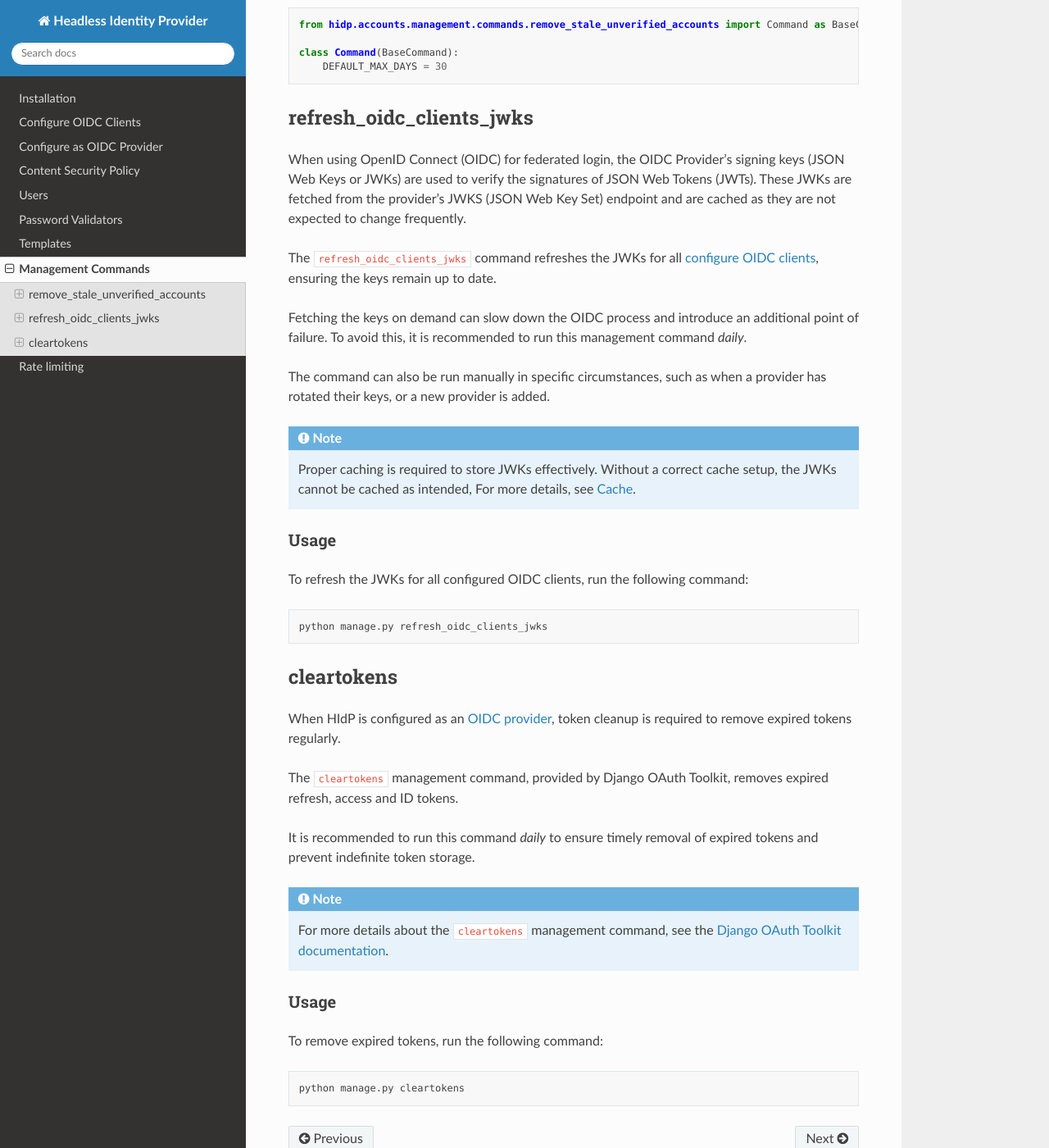
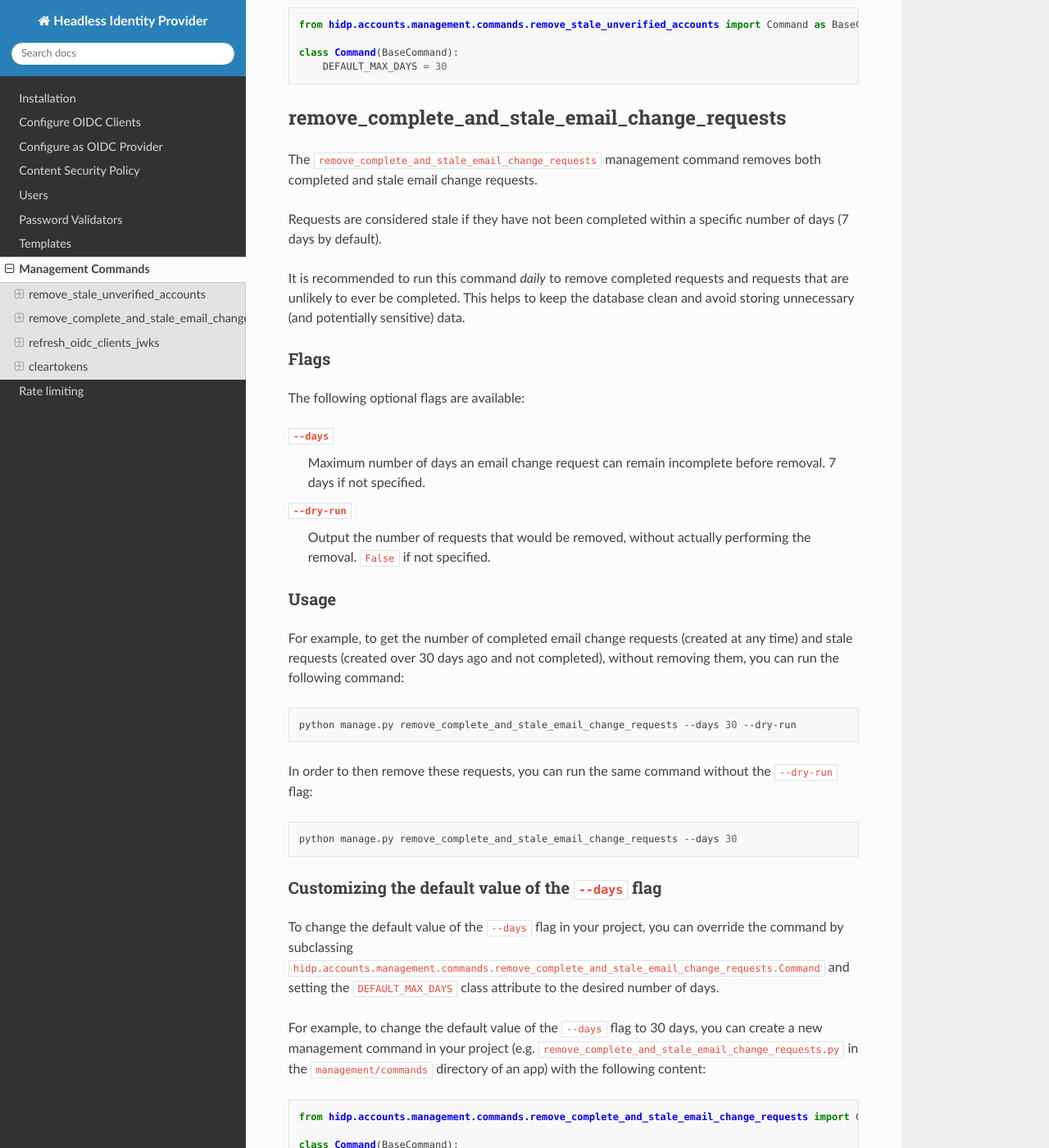
Before and after one commit to leukeleu/django-hidp, a Sphinx documentation site: the page built from packages/hidp/docs/management-commands.md, in a window 1280 px wide and 1400 px high, scrolled down 1317 px. Shown: the whole window at 82% size. Built offline with Sphinx 7.4.7 and the Read the Docs theme 3.1.0, drawn with Linux system fonts in a browser that asks for light colours.

Commit message:
Document new management command

````diff
--- a/packages/hidp/docs/management-commands.md
+++ b/packages/hidp/docs/management-commands.md
@@ -56,6 +56,63 @@ class Command(BaseCommand):
     DEFAULT_MAX_DAYS = 30
 ```
 
+## remove_complete_and_stale_email_change_requests
+
+The `remove_complete_and_stale_email_change_requests` management command removes
+both completed and stale email change requests.
+
+Requests are considered stale if they have not been completed within a specific
+number of days (7 days by default).
+
+It is recommended to run this command *daily* to remove completed requests and requests
+that are unlikely to ever be completed. This helps to keep the database clean and avoid
+storing unnecessary (and potentially sensitive) data.
+
+### Flags
+
+The following optional flags are available:
+
+`--days`
+: Maximum number of days an email change request can remain incomplete before removal.
+  7 days if not specified.
+
+`--dry-run`
+: Output the number of requests that would be removed, without actually performing the removal.
+  `False` if not specified.
+
+### Usage
+
+For example, to get the number of completed email change requests (created at any time)
+and stale requests (created over 30 days ago and not completed), without removing them,
+you can run the following command:
+
+```bash
+python manage.py remove_complete_and_stale_email_change_requests --days 30 --dry-run
+```
+
+In order to then remove these requests, you can run the same command without the `--dry-run` flag:
+
+```bash
+python manage.py remove_complete_and_stale_email_change_requests --days 30
+```
+
+### Customizing the default value of the `--days` flag
+
+To change the default value of the `--days` flag in your project, you can override the command
+by subclassing `hidp.accounts.management.commands.remove_complete_and_stale_email_change_requests.Command`
+and setting the `DEFAULT_MAX_DAYS` class attribute to the desired number of days.
+
+For example, to change the default value of the `--days` flag to 30 days, you can create a new
+management command in your project (e.g. `remove_complete_and_stale_email_change_requests.py`
+in the `management/commands` directory of an app) with the following content:
+
+```python
+from hidp.accounts.management.commands.remove_complete_and_stale_email_change_requests import Command as BaseCommand
+
+class Command(BaseCommand):
+    DEFAULT_MAX_DAYS = 30
+```
+
 ## refresh_oidc_clients_jwks
 
 When using OpenID Connect (OIDC) for federated login, the OIDC Provider's signing keys
````
